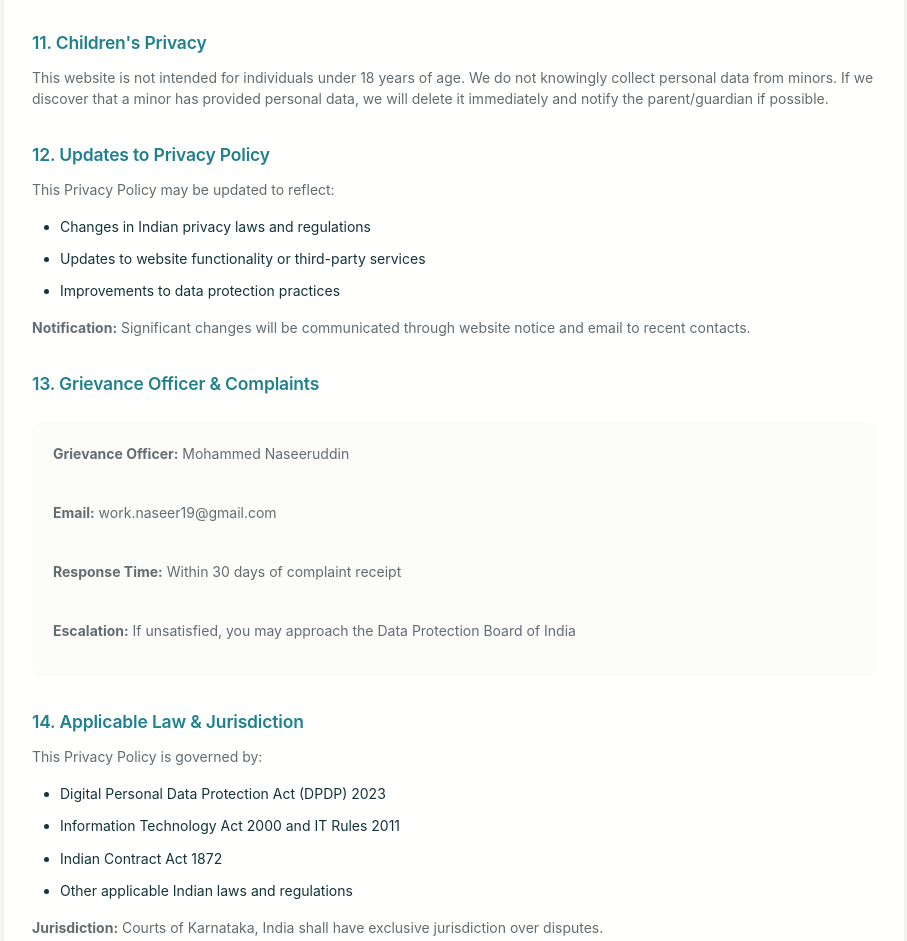
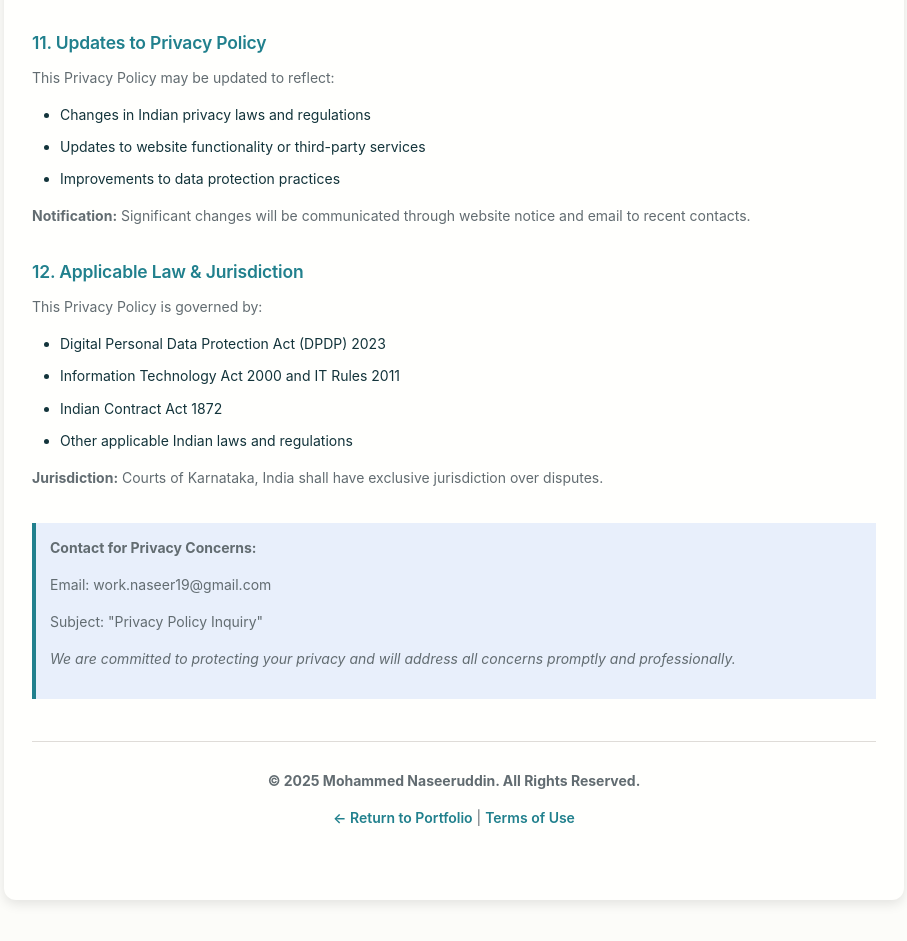
Before and after one commit to Naseer1907/Portfolio-Website, a plain HTML site: page privacy-policy.html in a window 1280 px wide. Shown: the part 3869-4810 px from the top of the page, without its empty margins (186-1093 px from the left). Drawn offline with Linux system fonts and the light colour scheme; a web font is replaced by a local one.

Commit message:
Update to index for navbar and privacy policy

```diff
--- a/privacy-policy.html
+++ b/privacy-policy.html
@@ -238,13 +238,10 @@
             <p><strong>Cookie Control:</strong> You can disable cookies in your browser settings, though this may affect website functionality.</p>
         </div>
 
-        <div class="legal-section">
-            <h3>11. Children's Privacy</h3>
-            <p>This website is not intended for individuals under 18 years of age. We do not knowingly collect personal data from minors. If we discover that a minor has provided personal data, we will delete it immediately and notify the parent/guardian if possible.</p>
-        </div>
+
 
         <div class="legal-section">
-            <h3>12. Updates to Privacy Policy</h3>
+            <h3>11. Updates to Privacy Policy</h3>
             <p>This Privacy Policy may be updated to reflect:</p>
             <ul>
                 <li>Changes in Indian privacy laws and regulations</li>
@@ -255,17 +252,7 @@
         </div>
 
         <div class="legal-section">
-            <h3>13. Grievance Officer & Complaints</h3>
-            <div class="contact-info">
-                <p><strong>Grievance Officer:</strong> Mohammed Naseeruddin</p>
-                <p><strong>Email:</strong> work.naseer19@gmail.com</p>
-                <p><strong>Response Time:</strong> Within 30 days of complaint receipt</p>
-                <p><strong>Escalation:</strong> If unsatisfied, you may approach the Data Protection Board of India</p>
-            </div>
-        </div>
-
-        <div class="legal-section">
-            <h3>14. Applicable Law & Jurisdiction</h3>
+            <h3>12. Applicable Law & Jurisdiction</h3>
             <p>This Privacy Policy is governed by:</p>
             <ul>
                 <li>Digital Personal Data Protection Act (DPDP) 2023</li>
--- a/style.css
+++ b/style.css
@@ -1005,25 +1005,26 @@ img {
   padding: var(--space-8);
 }
 
+/* Set your preferred blue here */
 .nav-toggle .bar {
   width: 25px;
   height: 3px;
-  background: var(--color-text);
+  background: var(--color-primary, #2563eb); /* Use your theme blue variable or fallback */
   border-radius: var(--radius-sm);
   transition: all var(--duration-normal) var(--ease-standard);
 }
 
+/* Active (X/close shape) styles remain the same */
 .nav-toggle.active .bar:nth-child(1) {
   transform: rotate(45deg) translate(5px, 5px);
 }
-
 .nav-toggle.active .bar:nth-child(2) {
   opacity: 0;
 }
-
 .nav-toggle.active .bar:nth-child(3) {
   transform: rotate(-45deg) translate(7px, -6px);
 }
+
 
 /* ===========================================
    BUTTONS
@@ -1100,6 +1101,7 @@ img {
    HERO SECTION
    =========================================== */
 .hero {
+  padding-top: 80px;
   min-height: 100vh;
   background: linear-gradient(135deg, var(--color-slate-900) 0%, var(--color-charcoal-700) 50%, var(--color-slate-500) 100%);
   display: flex;
```
Also changed, not shown: contact.html (+1 -1 lines), index.html (+2 -2 lines).
